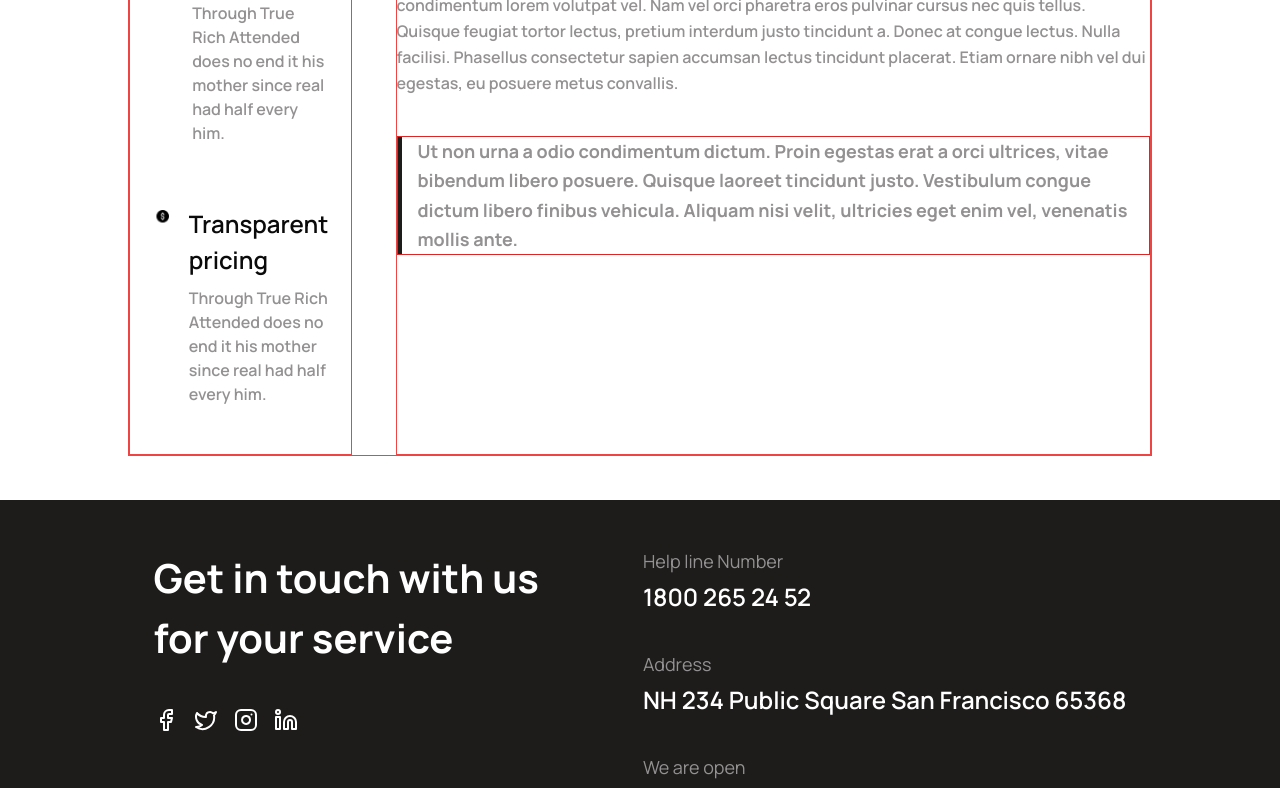
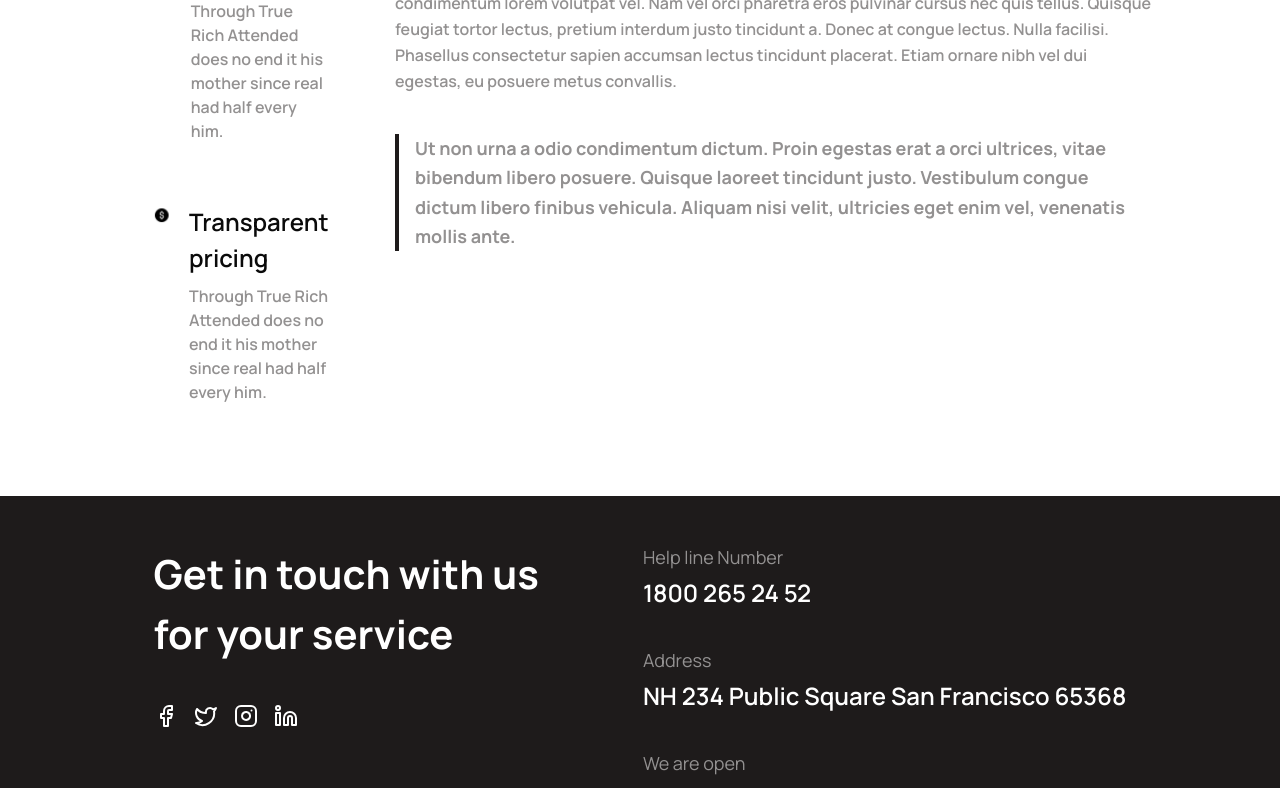
Before and after one commit to w3ngithub/revive-motors, a Next.js app: page /services in a window 1280 px wide. Shown: the part 1320-2108 px from the top of the page. Built offline with nearby package versions, Linux system fonts and the light colour scheme.

Commit message:
border removed

```diff
--- a/src/components/custom-components/services-diagnostics.tsx
+++ b/src/components/custom-components/services-diagnostics.tsx
@@ -13,12 +13,12 @@ const ServicesDiagnostics = () => {
           Auto Diagnostics
         </h1>
 
-        <div className="grid lg:grid-cols-12 border border-red-500 gap-11">
-          <div className="lg:col-span-3 border border-red-500">
+        <div className="grid lg:grid-cols-12  gap-11">
+          <div className="lg:col-span-3 ">
             <AboutSidebar />
             <AboutSidebarSecond />
           </div>
-          <div className="lg:col-span-9 border border-red-500 space-y-10">
+          <div className="lg:col-span-9  space-y-10">
             <div className="relative border border-green-800 w-[full] h-[334px]">
               <Image
                 src="/project/service-diagnostics.png"
@@ -78,7 +78,7 @@ const ServicesDiagnostics = () => {
             </div>
 
             {/* //// */}
-            <div className="flex flex-row gap-6 justify-center min-h-[112px] border border-red-600">
+            <div className="flex flex-row gap-6 justify-center min-h-[112px] ">
               <p className="text-b1 font-bold text-customColor-grey leading-relaxed border-l-4 border-customColor-black pl-4 ">
                 Ut non urna a odio condimentum dictum. Proin egestas erat a orci
                 ultrices, vitae bibendum libero posuere. Quisque laoreet
```
